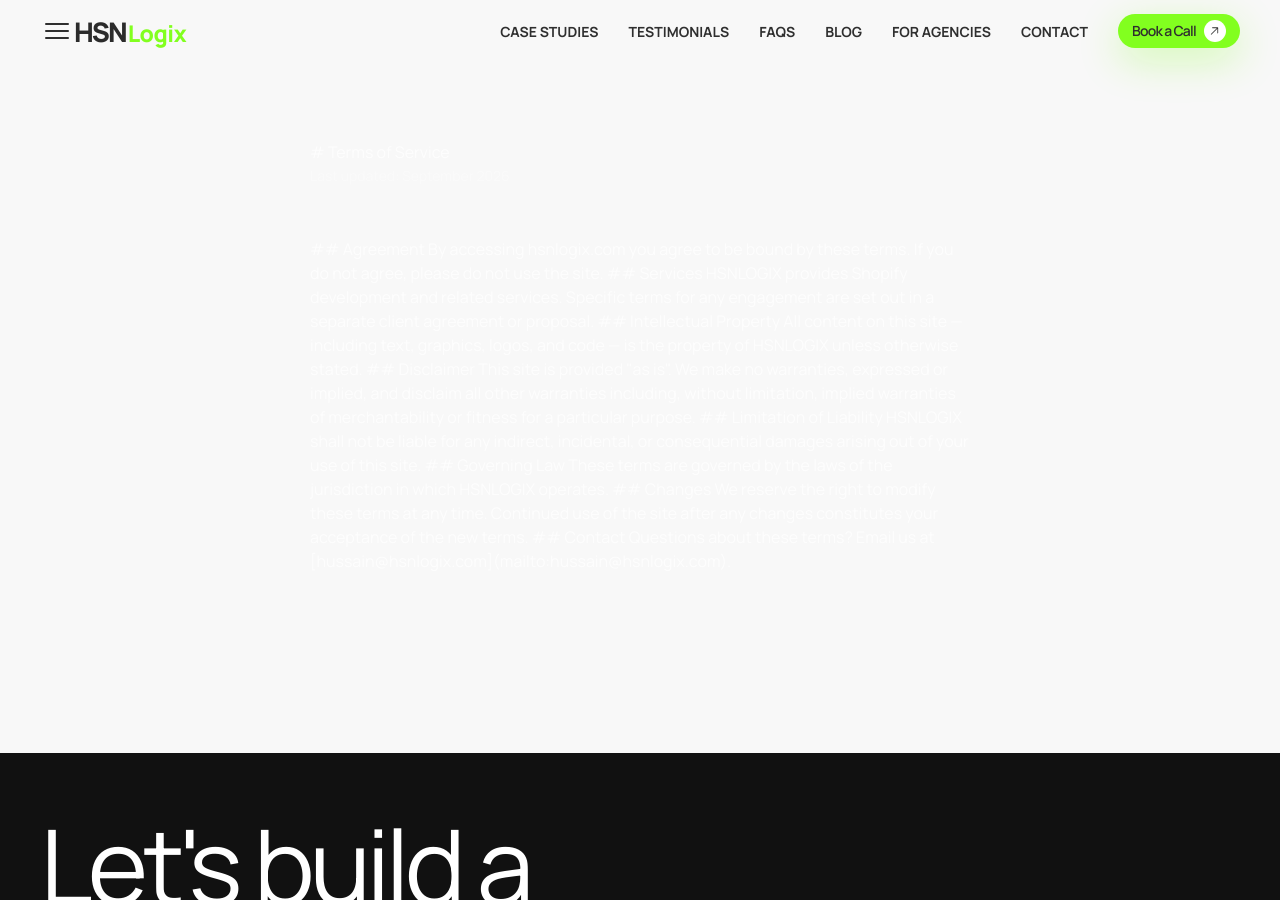
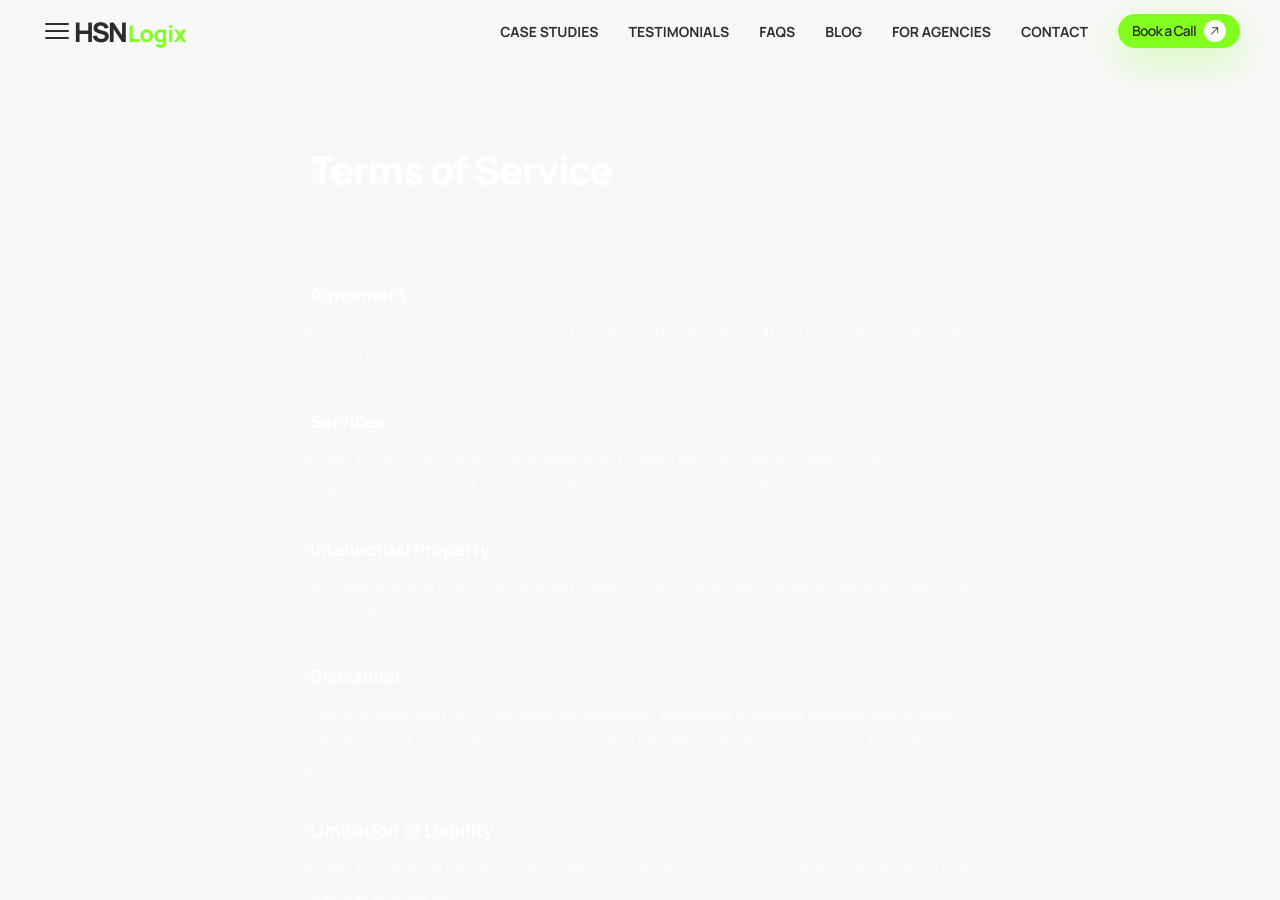
Before and after one commit to gr8ahmad/hsnlogix, a Jekyll site: the page built from terms-of-service.md, in a window 1280 px wide and 900 px high. Built offline with Jekyll 4.4.1, drawn with Linux system fonts in a browser that asks for light colours; a script that is not in the unit is left out; some of the changed text lies outside the part shown.

Commit message:
Fix default layout: render markdown in legal pages, update to agency footer
- Add kramdown parse_block_html: true so markdown inside <div> renders correctly
- Replace old freelancer footer with new agency CTA + multi-column footer
- Fix Book a Call header button to use cal.com embed instead of /#contact
- Add ?v=agency-footer cache-bust to stylesheet links

Co-Authored-By: Claude Sonnet 4.6 <noreply@anthropic.com>

```diff
--- a/_config.yml
+++ b/_config.yml
@@ -17,6 +17,10 @@ collections:
     output: true
     permalink: /services/:path/
 
+markdown: kramdown
+kramdown:
+  parse_block_html: true
+
 plugins:
   - jekyll-sitemap
 
--- a/_layouts/default.html
+++ b/_layouts/default.html
@@ -21,8 +21,8 @@
   <title>{% if page.seo_title %}{{ page.seo_title }}{% elsif page.title %}{{ page.title }} | HSNLOGIX Blog{% else %}HSNLOGIX Blog{% endif %}</title>
 
   <!-- Same stylesheets as the main site, so header/footer/fonts match exactly -->
-  <link rel="stylesheet" href="{{ '/style.css' | relative_url }}">
-  <link rel="stylesheet" href="{{ '/style-additions.css' | relative_url }}">
+  <link rel="stylesheet" href="{{ '/style.css' | relative_url }}?v=agency-footer">
+  <link rel="stylesheet" href="{{ '/style-additions.css' | relative_url }}?v=agency-footer">
   <link rel="stylesheet" href="{{ '/blog.css' | relative_url }}">
 
   <!-- Google tag (gtag.js) -->
@@ -104,7 +104,7 @@
         <a href="{{ '/#contact' | relative_url }}" class="site-header__link">Contact</a>
       </nav>
 
-      <a href="{{ '/#contact' | relative_url }}" rel="noopener" class="cta-button header-cta">
+      <a href="#" data-cal-link="hsnlogix" data-cal-config='{"layout":"month_view"}' rel="noopener" class="cta-button header-cta">
         <div class="button-text">
           <p>Book a Call</p>
         </div>
@@ -121,80 +121,97 @@
     {{ content }}
   </main>
 
-  <!-- FOOTER (same markup as the main site) -->
-  <footer class="footer">
-    <div class="footer-content">
-      <div class="footer-info">
-        <div class="footer-container">
-          <div class="footer-heading">
-            <h2 class="footer-title">Let's build a Shopify store that truly stands out.</h2>
+  <!-- FOOTER -->
+  <footer class="footer" id="contact">
+
+    <!-- Agency CTA -->
+    <div class="footer-cta">
+      <div class="hero-pattern footer-cta__pattern" aria-hidden="true">
+        <div class="hero-pattern__blob hero-pattern__blob--green"></div>
+        <div class="hero-pattern__dot hero-pattern__dot--glow" style="width:5px;height:5px;left:18%;top:30%;"></div>
+        <div class="hero-pattern__dot" style="width:8px;height:8px;left:6%;top:60%;"></div>
+        <div class="hero-pattern__dot hero-pattern__dot--glow" style="width:4px;height:4px;right:12%;top:70%;"></div>
       </div>
-          <div class="contact-info">
-            <div class="profile-section">
-              <div class="hsn-logix-avatar">
-                <div class="hsn-logix-profile-pic">
-                  <div class="hsn-logix-img-wrapper">
-                    <img src="{{ '/hussain-profile-picture.webp' | relative_url }}" alt="Hussain A - Senior Shopify Developer">
+      <div class="footer-cta__inner">
+        <div class="footer-cta__text">
+          <div class="footer-cta__eyebrow">
+            <span class="badge-dot"></span>
+            <span>Work with us</span>
           </div>
+          <h2 class="footer-cta__headline">Let's build a Shopify store<br>that truly stands out.</h2>
+          <p class="footer-cta__sub">Book a free strategy call — we'll map out exactly what your store needs to grow, convert, and scale.</p>
         </div>
-              </div>
-              <div class="profile-details">
-                <div class="profile-name">
-                  <h3>Hussain A</h3>
-                  <div class="profile-role">
-                    <p>Shopify Theme Developer & Front-End Specialist</p>
-                  </div>
-                  <a href="https://www.upwork.com/freelancers/~01e91c15509859436e" target="_blank" rel="noopener" class="upwork-link">
-                    <img src="{{ '/upwork-icon.webp' | relative_url }}" alt="Upwork">
-                  </a>
-                </div>
-              </div>
-            </div>
-            <div class="contact-description">
-              <h3><span class="highlight">Book a free consultation</span> — I'll walk you through custom themes, integrations, and how we can <span class="highlight">elevate your store's design & conversions.</span></h3>
-            </div>
-            <div class="cta-buttons">
-              <a href="{{ '/#contact' | relative_url }}" rel="noopener" class="cta-button">
-                <div class="button-text">
-                  <p>Book a Call</p>
-                </div>
+        <div class="footer-cta__actions">
+          <a href="#" data-cal-link="hsnlogix" data-cal-config='{"layout":"month_view"}' rel="noopener" class="cta-button">
+            <div class="button-text"><p>Book a Call</p></div>
             <div class="button-icon">
-                  <svg xmlns="http://www.w3.org/2000/svg" viewBox="0 0 256 256">
-                    <path d="M200,64V168a8,8,0,0,1-16,0V83.31L69.66,197.66a8,8,0,0,1-11.32-11.32L172.69,72H88a8,8,0,0,1,0-16H192A8,8,0,0,1,200,64Z"></path>
-                  </svg>
+              <svg xmlns="http://www.w3.org/2000/svg" viewBox="0 0 256 256"><path d="M200,64V168a8,8,0,0,1-16,0V83.31L69.66,197.66a8,8,0,0,1-11.32-11.32L172.69,72H88a8,8,0,0,1,0-16H192A8,8,0,0,1,200,64Z"></path></svg>
             </div>
           </a>
-              <a href="https://www.upwork.com/freelancers/~01e91c15509859436e" rel="noopener" class="cta-button" target="_blank">
-                <div class="button-text">
-                  <p>View my Upwork profile</p>
-                </div>
+          <a href="{{ '/case-studies/' | relative_url }}" class="cta-button cta-button--dark">
+            <div class="button-text"><p>View Case Studies</p></div>
             <div class="button-icon">
-                  <svg xmlns="http://www.w3.org/2000/svg" viewBox="0 0 256 256">
-                    <path d="M200,64V168a8,8,0,0,1-16,0V83.31L69.66,197.66a8,8,0,0,1-11.32-11.32L172.69,72H88a8,8,0,0,1,0-16H192A8,8,0,0,1,200,64Z"></path>
-                  </svg>
+              <svg xmlns="http://www.w3.org/2000/svg" viewBox="0 0 256 256"><path d="M200,64V168a8,8,0,0,1-16,0V83.31L69.66,197.66a8,8,0,0,1-11.32-11.32L172.69,72H88a8,8,0,0,1,0-16H192A8,8,0,0,1,200,64Z"></path></svg>
             </div>
           </a>
         </div>
       </div>
     </div>
-      </div>
 
-      <div class="footer-bottom">
-        <div class="footer-container">
-          <div class="footer-left">
-            <div class="footer-logo">
+    <!-- Multi-column footer links -->
+    <div class="footer-main">
+      <div class="footer-main__inner">
+        <div class="footer-col footer-col--brand">
           <div class="logo">
             <a href="{{ '/' | relative_url }}">
-                  <span class="logo-hsn">HSN</span>
-                  <span class="logo-logix">Logix</span>
+              <span class="logo-hsn">HSN</span><span class="logo-logix">Logix</span>
+            </a>
+          </div>
+          <p class="footer-col__desc">Shopify development and growth engineering for ambitious D2C brands.</p>
+          <div class="footer-social">
+            <a href="https://www.linkedin.com/company/hsnlogix" target="_blank" rel="noopener" class="footer-social__link" aria-label="LinkedIn">
+              <svg xmlns="http://www.w3.org/2000/svg" viewBox="0 0 24 24" fill="currentColor" width="18" height="18"><path d="M20.447 20.452h-3.554v-5.569c0-1.328-.027-3.037-1.852-3.037-1.853 0-2.136 1.445-2.136 2.939v5.667H9.351V9h3.414v1.561h.046c.477-.9 1.637-1.85 3.37-1.85 3.601 0 4.267 2.37 4.267 5.455v6.286zM5.337 7.433a2.062 2.062 0 01-2.063-2.065 2.064 2.064 0 112.063 2.065zm1.782 13.019H3.555V9h3.564v11.452zM22.225 0H1.771C.792 0 0 .774 0 1.729v20.542C0 23.227.792 24 1.771 24h20.451C23.2 24 24 23.227 24 22.271V1.729C24 .774 23.2 0 22.222 0h.003z"/></svg>
             </a>
           </div>
         </div>
+        <div class="footer-col">
+          <h4 class="footer-col__heading">Services</h4>
+          <ul class="footer-col__links">
+            <li><a href="{{ '/' | relative_url }}#services">Custom Theme Development</a></li>
+            <li><a href="{{ '/' | relative_url }}#services">Store Setup &amp; Customization</a></li>
+            <li><a href="{{ '/' | relative_url }}#services">Speed Optimization</a></li>
+            <li><a href="{{ '/' | relative_url }}#services">App Integration &amp; Features</a></li>
+          </ul>
         </div>
-          <p class="copyright">Copyright © HSNLogix, 2026</p>
+        <div class="footer-col">
+          <h4 class="footer-col__heading">Company</h4>
+          <ul class="footer-col__links">
+            <li><a href="{{ '/case-studies/' | relative_url }}">Case Studies</a></li>
+            <li><a href="{{ '/' | relative_url }}#testimonials">Testimonials</a></li>
+            <li><a href="{{ '/' | relative_url }}#faqs">FAQ</a></li>
+          </ul>
+        </div>
+        <div class="footer-col">
+          <h4 class="footer-col__heading">Contact</h4>
+          <ul class="footer-col__links">
+            <li><a href="mailto:hussain@hsnlogix.com">hussain@hsnlogix.com</a></li>
+            <li><a href="#" data-cal-link="hsnlogix" data-cal-config='{"layout":"month_view"}' rel="noopener">Book a Call</a></li>
+          </ul>
         </div>
       </div>
     </div>
+
+    <!-- Legal bar -->
+    <div class="footer-legal-bar">
+      <div class="footer-legal-bar__inner">
+        <p class="copyright">© 2026 HSNLogix. All rights reserved.</p>
+        <div class="footer-legal">
+          <a href="{{ '/privacy-policy/' | relative_url }}" class="footer-legal__link">Privacy Policy</a>
+          <a href="{{ '/terms-of-service/' | relative_url }}" class="footer-legal__link">Terms of Service</a>
+        </div>
+      </div>
+    </div>
+
   </footer>
 
   <script>
```
Lines whose indentation alone changed are shown as unchanged.
